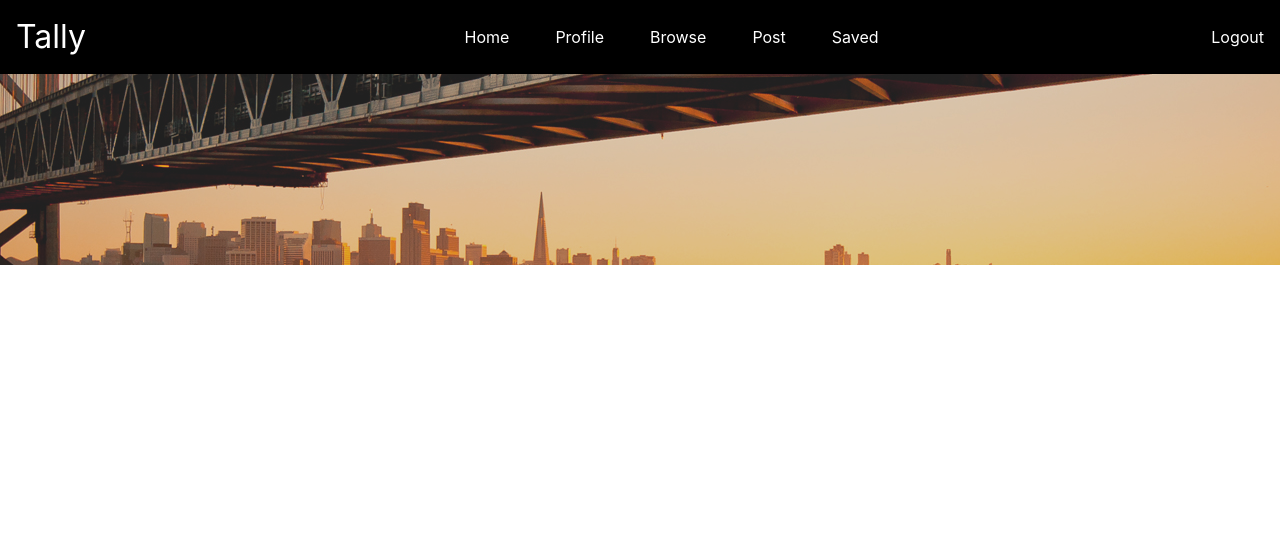
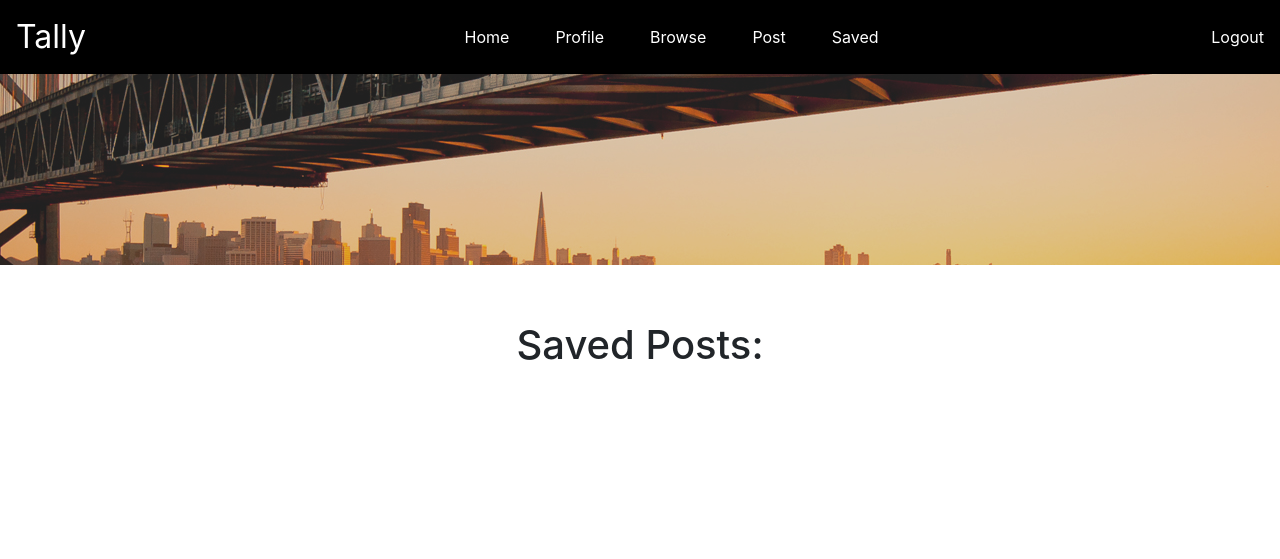
Before and after one commit to GingSing/Practice-Website, a Flask app: page /saved in a window 1280 px wide. Shown: the top 559 px of the page. Run offline with Flask 2, Linux system fonts and the light colour scheme; the visitor is signed in with stand-in values (Sample User, id 1); some libraries are stand-ins or nearby versions.

Commit message:
fixed js

```diff
--- a/app/routes.py
+++ b/app/routes.py
@@ -12,15 +12,13 @@ from werkzeug.urls import url_parse
 def home():
     all_user = UserSQL.select_all()
     posts_daily = select.select_daily_posts().fetchall()
-    print(posts_daily)
     daily = []
-    # for thing in posts_daily:
-    #     print(thing)
-    #     daily.append(dict(thing))
+    for daily_item in posts_daily:
+        daily.append(dict(daily_item))
     posts_weekly = select.select_weekly_posts().fetchall()
     weekly = []
-    for thing in posts_weekly:
-        weekly.append(dict(thing))
+    for weekly_item in posts_weekly:
+        weekly.append(dict(weekly_item))
     return render_template('home.html', title='Home', users=all_user, daily_posts=daily, weekly_posts=weekly)
 
 
@@ -68,7 +66,8 @@ def register():
 def post():
     form = PostForm()
     if form.validate_on_submit():
-        insert.create_post(form.title.data, form.subtitle.data, form.content.data, str(User.get_id(current_user)))
+        # insert.create_post(form.title.data, form.subtitle.data, form.content.data, str(User.get_id(current_user)))
+        insert.create_post(form.title.data, form.subtitle.data, form.content.data, 1)
         return redirect(url_for('home'))
     return render_template('post.html', form=form)
 
@@ -92,12 +91,12 @@ def saved():
     return render_template('saved.html')
 
 
-@app.route('/get_weekly_posts/<post_id>', methods=["GET"])
+@app.route('/post/<post_id>', methods=['POST'])
 @login_required
-def get_weekly_posts(post_id):
-    post_weekly = select.select_weekly_posts(post_id).fetchone()
-    d = dict(post_weekly)
-    return jsonify(d)
+def read_post(post_id):
+    post = select.select_weekly_posts(post_id).fetchall()
+    print(post[0]['content'])
+    return render_template('read_post.html')
 
 
 @app.route('/logout')
--- a/app/static/sql/insert.py
+++ b/app/static/sql/insert.py
@@ -5,6 +5,5 @@ import datetime
 # create new POST
 def create_post(title, subtitle, content, id):
     now = datetime.datetime.today()
-    insert_statement = """INSERT INTO posts(post_title, post_subtitle, post_content, post_time, company_id) " \
-                       "VALUES( %s, %s, %s, %s, %s)""", (title, subtitle, content, str(now), id)
-    return db.engine.execute(insert_statement)
+    return db.engine.execute("""INSERT INTO posts(post_title, post_subtitle, post_content, post_time, company_id)
+    VALUES( %s, %s, %s, %s, %s)""", (title, subtitle, content, str(now), id))
--- a/app/static/text/a.html
+++ b/app/static/text/a.html
@@ -29,7 +29,7 @@
         <div class ="container-fluid" style="box-shadow: 0.5px 3px grey; width: 100%;">
             <h3 id="header"></h3>
             <h6 id="subheader"></h6>
-            <button type="button" class="btn btn-outline-success">Submit</button>
+            <button type="button" class="btn btn-outline-success">Save</button>
         </div>
         <div class = "container-fluid" style="padding: 30px; overflow-y: auto; height: 300px;">
             <p id="content"></p>
--- a/app/templates/home.html
+++ b/app/templates/home.html
@@ -23,7 +23,7 @@
                     <h4>Daily Posts:</h4>
                     <div class="light-border">
                         {% for post in daily_posts %}
-                        <div class="posts" id="{{ post.post_id }}">
+                        <div class="posts" id="{{ post.post_id }}-daily">
                             <span class="title">{{ post.post_title }}</span><br>
                             <span>{{ post.post_desc }}</span><br>
                             {% if not current_user.is_anonymous %}
@@ -55,7 +55,7 @@
                     <h4>Weekly Posts:</h4>
                     <div class="light-border">
                         {% for weekly_post in weekly_posts %}
-                        <div class="posts" id="{{ weekly_post.post_id }}">
+                        <div class="posts" id="{{ weekly_post.post_id }}-weekly">
                             <span class="title">{{ weekly_post.post_title }}</span><br>
                             <span>{{ weekly_post.post_desc }}</span><br>
                             {% if not current_user.is_anonymous %}
--- /dev/null
+++ b/app/templates/read_post.html
@@ -0,0 +1,5 @@
+{% extends "base.html" %}
+
+{% block body %}
+
+{% endblock %}
--- a/app/templates/saved.html
+++ b/app/templates/saved.html
@@ -2,5 +2,13 @@
 
 {% block content %}
 
+<h1>Saved Posts:</h1>
+<div>
+
+</div>
+<div>
+
+</div>
+
 
 {% endblock %}
```
Also changed, not shown: app/static/javascript/home.js (+7 -33 lines).
